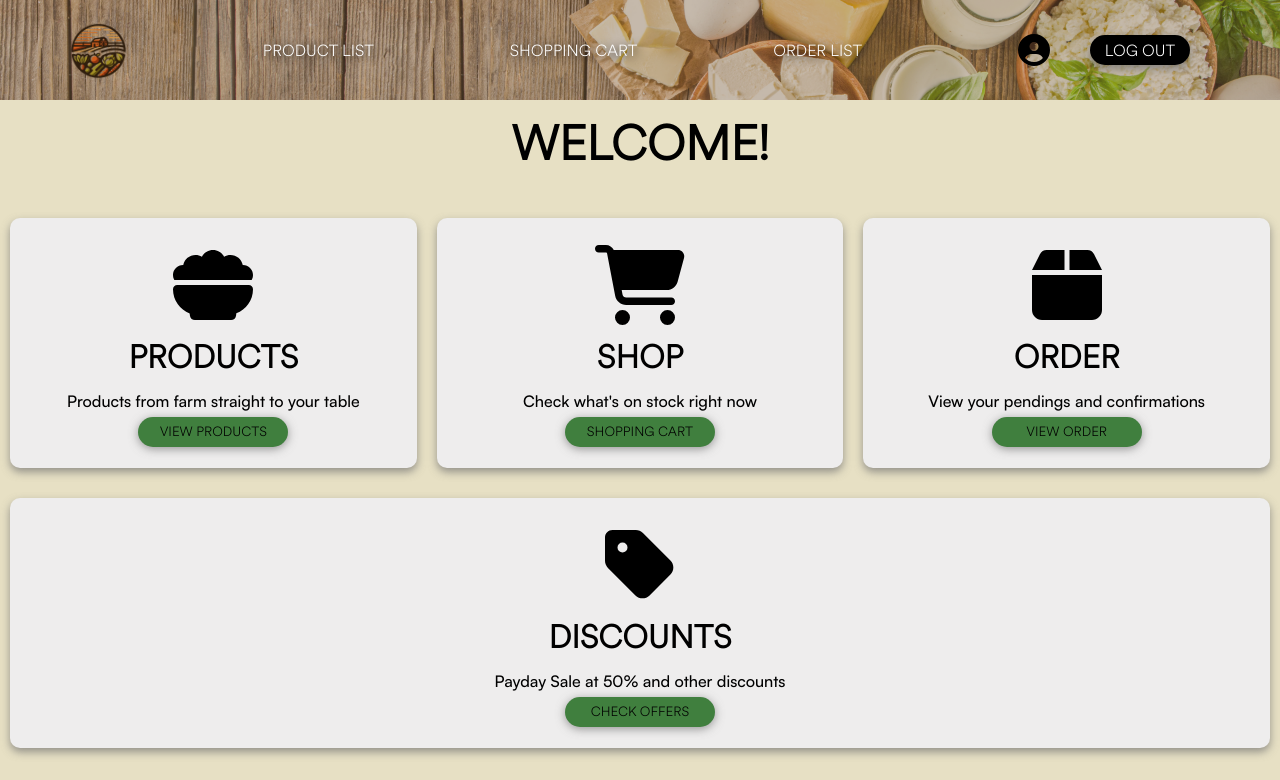
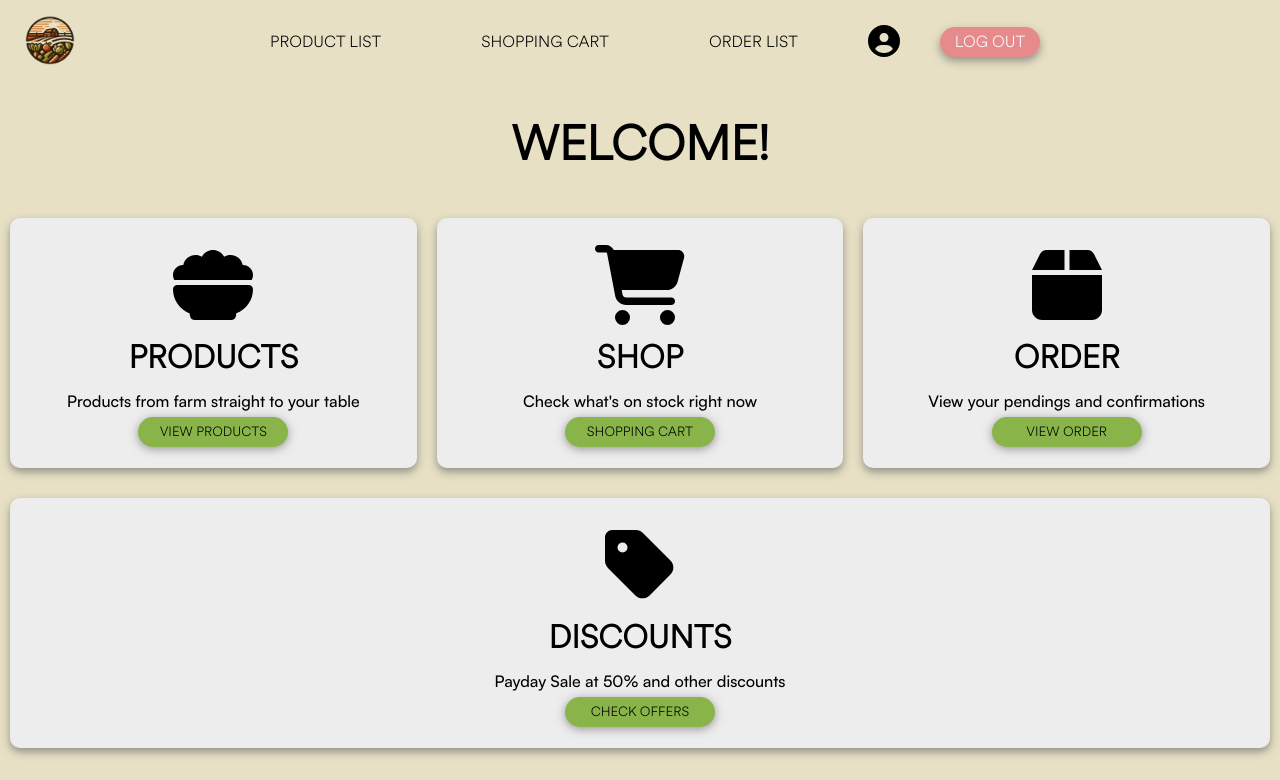
Before and after one commit to lorenzzzeu/CMSC-100-U1L-Project, a React (Vite) app: page /customer-page in a window 1280 px wide. Shown: the top 780 px of the page. Built offline with nearby package versions, Linux system fonts and the light colour scheme; sample sign-in values are in the browser's storage.

Commit message:
ui: customer home

```diff
--- a/src/pages/Admin/AdminPage.jsx
+++ b/src/pages/Admin/AdminPage.jsx
@@ -12,12 +12,12 @@ const AdminPage = () => {
 
   return (
     <div>
-      <nav className='navAdmin'>
-        <Link to="/admin-page" className='logo'><img src="src/img/100-logo.png"/></Link>
-        <Link to="/admin-page/user-management">USER MANAGEMENT</Link>
-        <Link to="/admin-page/product-listings">PRODUCT LISTINGS</Link>
-        <Link to="/admin-page/order-fulfillment">ORDER FULFILLMENT</Link>
-        <Link to="/admin-page/sales-reports">SALES REPORT</Link>
+      <nav className='navRoot'>
+        <Link to="/admin-page"><img className='logoHeader' src="src/img/100-logo.png"/></Link>
+        <Link to="/admin-page/user-management" className='nav-item'>USER MANAGEMENT</Link>
+        <Link to="/admin-page/product-listings" className='nav-item'>PRODUCT LISTINGS</Link>
+        <Link to="/admin-page/order-fulfillment" className='nav-item'>ORDER FULFILLMENT</Link>
+        <Link to="/admin-page/sales-reports" className='nav-item'>SALES REPORT</Link>
         <div className='navUser'>
           <button onClick={handleLogout}>LOG OUT</button>
         </div>
--- a/src/pages/Customer/CustomerHome.jsx
+++ b/src/pages/Customer/CustomerHome.jsx
@@ -52,37 +52,6 @@ const CustomerHome = () => {
           <button onClick={goToShop}>CHECK OFFERS</button>
         </div>
       </div>
-      <h1 className='header'>WHAT'S NEW</h1>
-      <div className='news-customer'>
-        <div className='news'>
-          <p className='title'>The Farm-to-Table Movement</p>
-          <p>As they say in action movies: kill the middle man. That pretty much sums up
-            the concept of farm-to-table, the latest buzzword in restaurant du jour. Instead
-            of ordering from suppliers or importing overseas, restaurants and other eating
-            establishments order their ingredients-particularly fruits and vegetables-small-scale
-            and straight from the source, farmers who cut down the complications of red tape to a
-            bare minimum. One chef, Tom Colicchio, Top Chef judge and owner of Craft Restaurants,
-            describes that this is as close as city-dwellers can get to eating from the earth. Having
-            a direct relationship with farmers results in fresher, cheaper, and more natural produce.
-            It also has the added benefit of supporting local industry. Dining farm-to-table, or
-            farm-to-fork in some areas, is also ideally much healthier (Uy, 2017).
-            </p>
-        </div>
-        <div className='news'>
-        <p className='title'>The Wholesome Table Champions</p>
-          <p>The idea behind the farm-to-table concept restaurant is to understand where your food comes from.
-          Here, ingredients and raw materials are directly sourced from farmers, bypassing brokers, dealers,
-          stores, and markets. The farm-to-table dining concept is well-accepted because it champions sustainable
-          and ethical food production. From a macro perspective, this restaurant concept can aid the economy by
-          supporting local farmers and ensuring food security. It can even benefit the environment because the
-          system reduces carbon emissions and lessens overall wastage. For your business, this model allows you
-          to serve only the freshest, organic, wholesome ingredients. It also promotes efficiency as you can maximize
-          products while minimizing costs. Plus, you can lessen purchasing and transportation expenses as most of your
-          products come straight from one source. As for customers, most will appreciate this movement as it highlights
-          putting a premium on their health (The Wholesome Table Champions the Farm-to-Table Concept, n.d.).
-          </p>
-        </div>
-      </div>
     </>
   );
 };
--- a/src/pages/Customer/CustomerPage.jsx
+++ b/src/pages/Customer/CustomerPage.jsx
@@ -21,11 +21,11 @@ const CustomerPage = () => {
   <div>
     {isUserSignedIn ? (
         <div>
-          <nav className='navCustomer'>
-            <Link to="/customer-page" className='logo'><img src="/src/img/100-logo.png"/></Link>
-            <Link to="/customer-page/product-list">PRODUCT LIST</Link>
-            <Link to="/customer-page/shopping-cart">SHOPPING CART</Link>
-            <Link to="/customer-page/order-list">ORDER LIST</Link>
+          <nav className='navRoot'>
+            <Link to="/customer-page"><img className='logoHeader' src="/src/img/100-logo.png"/></Link>
+            <Link to="/customer-page/product-list" className='nav-item'>PRODUCT LIST</Link>
+            <Link to="/customer-page/shopping-cart" className='nav-item'>SHOPPING CART</Link>
+            <Link to="/customer-page/order-list" className='nav-item'>ORDER LIST</Link>
             <div className='navUser'>
               <Link to="/customer-page/profile" className='profile'><FontAwesomeIcon icon={faCircleUser} color='black' size='2x'/></Link>
               <button onClick={handleLogout}>LOG OUT</button>
--- a/src/pages/Explore.jsx
+++ b/src/pages/Explore.jsx
@@ -47,6 +47,39 @@ const Explore = () => {
                     </ul>
                 </div>
             </div>
+            <div className='about-content'>
+                <h1 className='header'>WHAT'S NEW</h1>
+                <div className='news-customer'>
+                    <div className='news'>
+                    <p className='title'>The Farm-to-Table Movement</p>
+                    <p>As they say in action movies: kill the middle man. That pretty much sums up
+                        the concept of farm-to-table, the latest buzzword in restaurant du jour. Instead
+                        of ordering from suppliers or importing overseas, restaurants and other eating
+                        establishments order their ingredients-particularly fruits and vegetables-small-scale
+                        and straight from the source, farmers who cut down the complications of red tape to a
+                        bare minimum. One chef, Tom Colicchio, Top Chef judge and owner of Craft Restaurants,
+                        describes that this is as close as city-dwellers can get to eating from the earth. Having
+                        a direct relationship with farmers results in fresher, cheaper, and more natural produce.
+                        It also has the added benefit of supporting local industry. Dining farm-to-table, or
+                        farm-to-fork in some areas, is also ideally much healthier (Uy, 2017).
+                        </p>
+                    </div>
+                    <div className='news'>
+                    <p className='title'>The Wholesome Table Champions</p>
+                    <p>The idea behind the farm-to-table concept restaurant is to understand where your food comes from.
+                    Here, ingredients and raw materials are directly sourced from farmers, bypassing brokers, dealers,
+                    stores, and markets. The farm-to-table dining concept is well-accepted because it champions sustainable
+                    and ethical food production. From a macro perspective, this restaurant concept can aid the economy by
+                    supporting local farmers and ensuring food security. It can even benefit the environment because the
+                    system reduces carbon emissions and lessens overall wastage. For your business, this model allows you
+                    to serve only the freshest, organic, wholesome ingredients. It also promotes efficiency as you can maximize
+                    products while minimizing costs. Plus, you can lessen purchasing and transportation expenses as most of your
+                    products come straight from one source. As for customers, most will appreciate this movement as it highlights
+                    putting a premium on their health (The Wholesome Table Champions the Farm-to-Table Concept, n.d.).
+                    </p>
+                    </div>
+                </div>
+            </div>
         </div>
     </>
     );
--- a/src/style/about.css
+++ b/src/style/about.css
@@ -32,7 +32,8 @@ p {
 
 .about-content{
     display: flex;
-    justify-content: center;
+    flex-direction: row;
+    justify-content: space-between;
     align-items: center;
     flex-wrap: wrap;
     flex-grow: 1;
--- a/src/style/admin/adminhome.css
+++ b/src/style/admin/adminhome.css
@@ -27,8 +27,8 @@
     text-shadow: 2px 2px 10px black;
 }
 
-.navAdmin > button {
-    background-color: black;
+.navUser > button {
+    background-color: var(--button3);
     color: white;
     font-size: medium;
     border-radius: 40px;
@@ -42,8 +42,8 @@
     font-size: larger;
 }
 
-.navAdmin > button:hover{
-    background-color: var(--hover);
+.navUser > button:hover{
+    background-color: var(--button2);
     color: black;
 }
 
@@ -89,7 +89,7 @@ hr {
 
 .admin-cards > button {
     margin: 0px 100px;
-    background-color: var(--hover);
+    background-color: var(--button1);
     font-size: smaller;
     border-radius: 40px;
     border-style: none;
@@ -99,10 +99,10 @@ hr {
 }
 
 .admin-cards > button:hover{
-    background-color: black;
+    background-color: var(--hover);
     color: white;
 }
 
-.admin-cards:hover > .icon{
+.admin-cards:button1 > .icon{
     transform: scale(1.1);
 }
--- a/src/style/admin/adminproduct.css
+++ b/src/style/admin/adminproduct.css
@@ -130,7 +130,7 @@ p {
     box-shadow: 0 4px 8px var(--shadow-1);
 }
 
-.delProd:hover{
-    background-color: var(--hover);
+.delProd:button1{
+    background-color: var(--button1);
     color: black;
 }
--- a/src/style/customer/customerhome.css
+++ b/src/style/customer/customerhome.css
@@ -1,33 +1,4 @@
 /* navigation bar */
-.navCustomer{
-    display: flex;
-    justify-content: space-between;
-    align-items: center;
-    text-align: center;
-    padding: 0px 70px;
-    position: fixed;
-    width: 100%;
-    background-image: url('/src/img/customerHeader.png');
-    background-position: center;
-    background-size: cover;
-    height: 100px;
-    z-index: 1;
-    flex-wrap: wrap;
-}
-
-.navCustomer a {
-    display: flex;
-    flex-direction: column;
-    justify-content: space-around;
-    text-decoration: none;
-    color: white;
-    text-shadow: 2px 2px 10px black;
-    transition: font-size 0.3s ease;
-}
-
-.navCustomer a:hover{
-    font-size: larger;
-}
 
 .navUser {
     display: flex;
@@ -40,7 +11,7 @@
 }
 
 .navUser > button {
-    background-color: black;
+    background-color: var(--button2);
     color: white;
     font-size: medium;
     border-radius: 40px;
@@ -104,7 +75,7 @@ hr {
 
 .customer-cards > button {
     margin: 0px 100px;
-    background-color: var(--hover);
+    background-color: var(--button1);
     font-size: smaller;
     border-radius: 40px;
     border-style: none;
@@ -114,7 +85,7 @@ hr {
 }
 
 .customer-cards > button:hover{
-    background-color: black;
+    background-color: var(--hover);
     color: white;
 }
 
--- a/src/style/homepage.css
+++ b/src/style/homepage.css
@@ -34,6 +34,7 @@
     display: flex;
     align-items: center;
     justify-content: center;
+    flex-wrap: wrap;
 }
 
 .nav-item{
@@ -44,6 +45,7 @@
     color: black;
     justify-content: center;
     align-items: center;
+    flex-wrap: wrap;
 }
 
 .nav-item::after{
@@ -119,7 +121,7 @@
 .loginBtn{
     background-color: var(--button1);
     font-weight: bold;
-    border-radius: 40px;
+    border-radius: 10px;
     border-style: none;
     height: 50px;
     width: 150px;
@@ -142,6 +144,7 @@
     position: absolute;
     right: -150px;
     transform: translateY(-50%);
+    overflow: hidden;
 }
 
 /* Add these styles in your CSS file */
```
